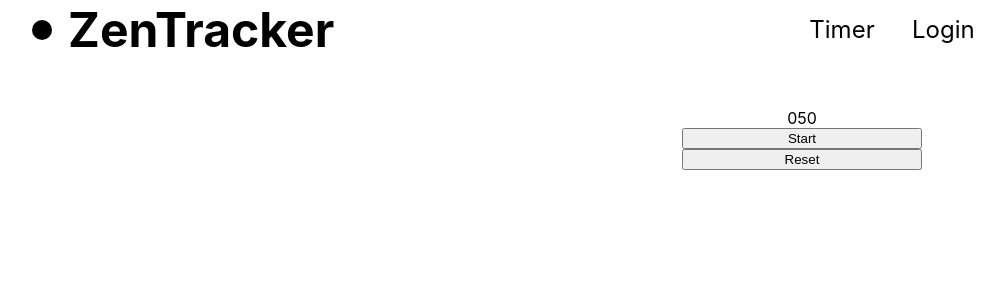
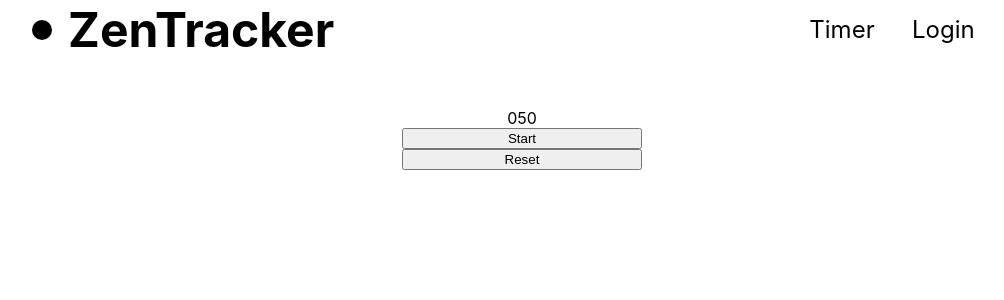
Before and after one commit to no-self-required/ZenTracker, a React (Create React App) app in the folder tracker/: page / in a window 1280 px wide. Shown: the top 300 px of the page, without its empty margins (118-1122 px from the left). Built offline with nearby package versions, Linux system fonts and the light colour scheme.

Commit message:
add flexbox to timer container

```diff
--- a/tracker/src/App.js
+++ b/tracker/src/App.js
@@ -1,6 +1,9 @@
 import './App.css';
 import Nav from './components/Nav';
 import Main from './components/Main';
+
+import "./styling/app.scss"
+
 function App() {
   return (
     <div className="App">
--- a/tracker/src/components/Main.jsx
+++ b/tracker/src/components/Main.jsx
@@ -58,30 +58,31 @@ function Main() {
     if (timerState === TIMER_STATES["EDIT"]) {
       console.log("START FROM EDIT STATE");
       // need this logic to run if NO NEW initial input
-      if (initialTime === initialTime.prevState) { //check this logic out
+      if (initialTime === initialTime.prevState) {
+        //check this logic out
         setTotalSeconds(totalSeconds); //start from current timer
         setTimerState(TIMER_STATES["STARTED"]);
-        return
+        return;
       } else {
         //logic to start from new initial input
-        console.log("START FROM EDIT WITH NEW INITIAL INPUT")
+        console.log("START FROM EDIT WITH NEW INITIAL INPUT");
         setTotalSeconds(calculated);
         setTimerState(TIMER_STATES["STARTED"]);
         return;
       }
     } else if (timerState === TIMER_STATES["STOPPED"]) {
-      console.log("START FROM STOPPED STATE")
+      console.log("START FROM STOPPED STATE");
       setTimerState(TIMER_STATES["STARTED"]);
       return;
     } else if (timerState === TIMER_STATES["INITIAL"]) {
-      console.log("START FROM INITIAL STATE")
+      console.log("START FROM INITIAL STATE");
       setTimerState(TIMER_STATES["STARTED"]);
       setTotalSeconds(calculated);
     }
   }
 
   function stopTimer() {
-    console.log("ENTER STOP STATE")
+    console.log("ENTER STOP STATE");
     setTimerState(TIMER_STATES["STOPPED"]);
     clearInterval(intervalID);
     setIntervalID(undefined);
@@ -90,9 +91,9 @@ function Main() {
   function stopAlarm() {}
 
   function editTimerState() {
-    console.log("ENTER EDIT STATE")
+    console.log("ENTER EDIT STATE");
     setTimerState(TIMER_STATES["EDIT"]);
-    console.log("initial time from EDIT STATE", initialTime)
+    console.log("initial time from EDIT STATE", initialTime);
     clearInterval(intervalID);
     setIntervalID(undefined);
   }
@@ -117,9 +118,6 @@ function Main() {
     setTotalSeconds(initialTimeInSeconds);
   }
 
-
-
-
   // to do: input value should reflect current timer when clicked
   // if input is an empty string, continue from current initial time
   // need to manipulate input value to show current time
@@ -132,7 +130,7 @@ function Main() {
 
     setInitialTime(event.target.value);
 
-    console.log("handlechange check", initialTime)
+    console.log("handlechange check", initialTime);
   }
 
   function displayTime() {
@@ -165,9 +163,9 @@ function Main() {
 
   //if timer is clicked, pause and hide timer and show timer input. AS OPPOSED to hiding input / changing focus to input
 
-
   const formattedTime = displayTime();
   return (
+    <div className="container">
       <div className="timer-container">
         {timerState === TIMER_STATES["EDIT"] && (
           <input
@@ -192,6 +190,7 @@ function Main() {
         )}
         <button onClick={resetTimer}>Reset</button>
       </div>
+    </div>
   );
 }
 
--- /dev/null
+++ b/tracker/src/styling/app.scss
@@ -0,0 +1,3 @@
+// .App {
+//   width: 100%;
+// }
--- a/tracker/src/styling/main.scss
+++ b/tracker/src/styling/main.scss
@@ -1,8 +1,11 @@
-.timer-container{
+.container {
   display: flex;
   justify-content: center;
-  flex-direction: column;
-  width: 15em;
-  height: 10em;
-  margin-left: 50em;
+  .timer-container{
+    display: flex;
+    justify-content: center;
+    flex-direction: column;
+    width: 15em;
+    height: 10em;
+  }
 }
```
Lines whose indentation alone changed are shown as unchanged.
